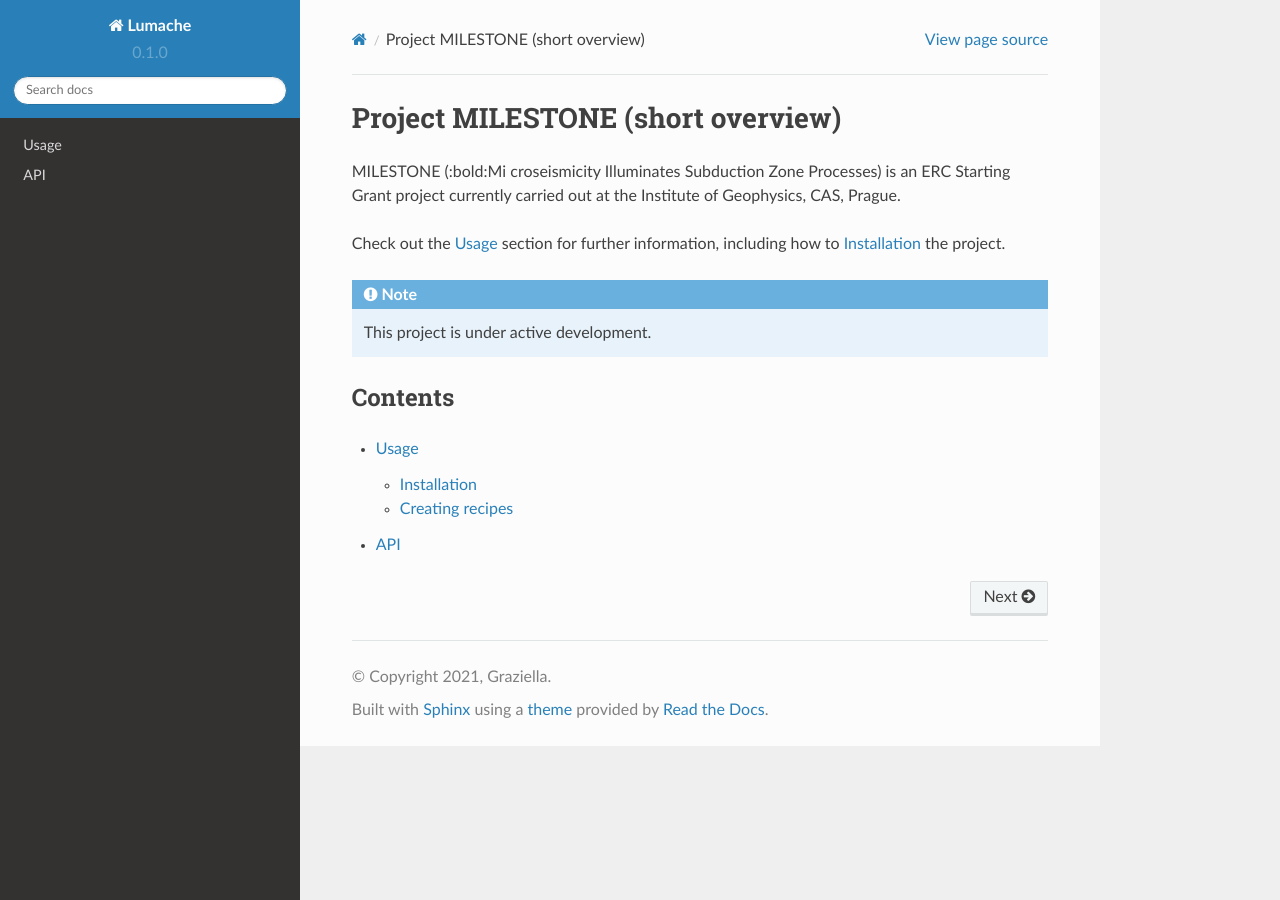
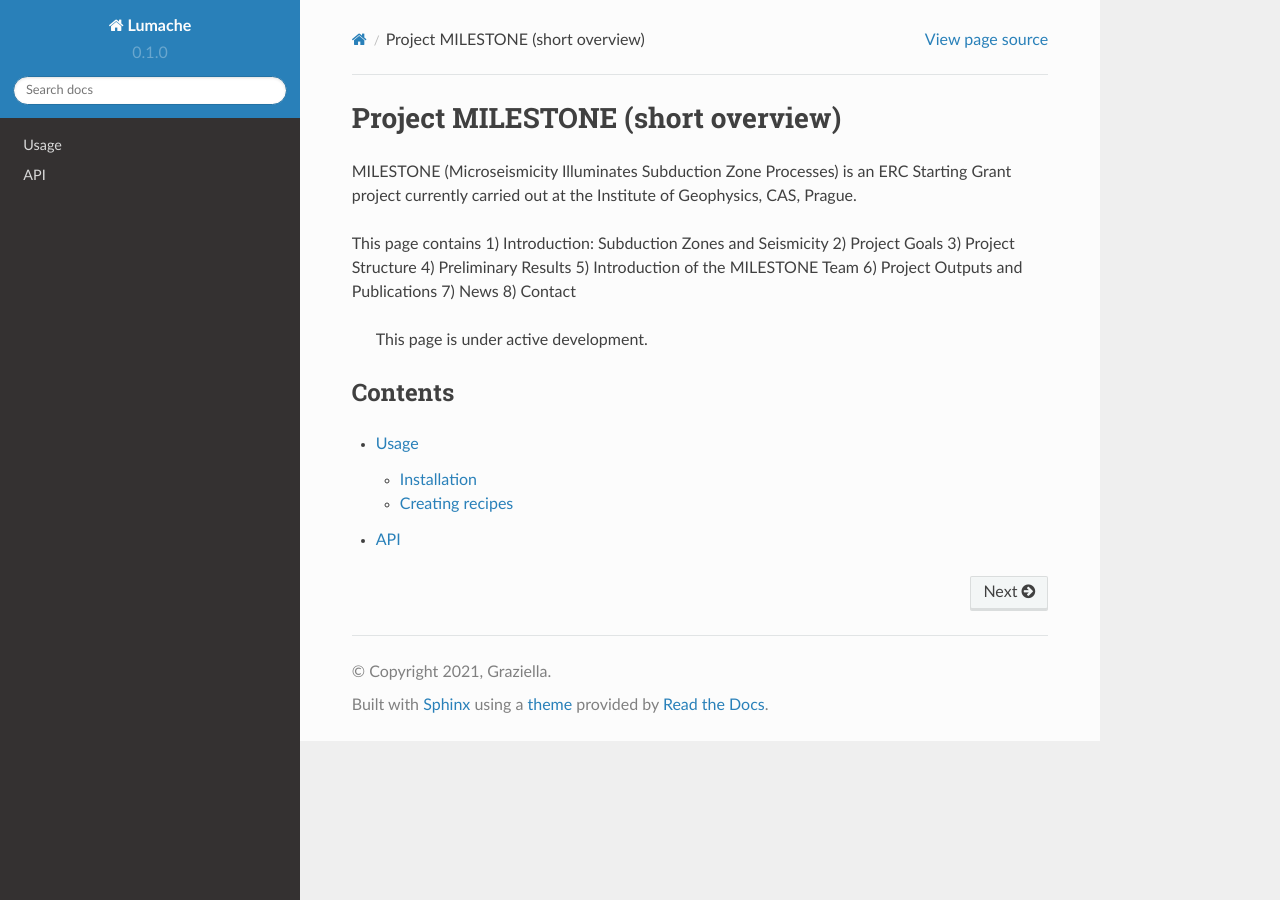
Before and after one commit to chrsippl/MILESTONE_web, a Sphinx documentation site: the page built from docs/source/index.rst, in a window 1280 px wide. Built offline with Sphinx 7.4.7 and the Read the Docs theme 2.0.0, drawn with Linux system fonts in a browser that asks for light colours.

Commit message:
Update index.rst

```diff
--- a/docs/source/index.rst
+++ b/docs/source/index.rst
@@ -1,14 +1,19 @@
 Project MILESTONE (short overview)
 ===================================
 
-MILESTONE (:bold:Mi croseismicity Illuminates Subduction Zone Processes) is an ERC Starting Grant project currently carried out at the Institute of Geophysics, CAS, Prague.
+MILESTONE (Microseismicity Illuminates Subduction Zone Processes) is an ERC Starting Grant project currently carried out at the Institute of Geophysics, CAS, Prague.
 
-Check out the :doc:`usage` section for further information, including
-how to :ref:`installation` the project.
+This page contains
+1) Introduction: Subduction Zones and Seismicity
+2) Project Goals
+3) Project Structure
+4) Preliminary Results
+5) Introduction of the MILESTONE Team
+6) Project Outputs and Publications
+7) News
+8) Contact
 
-.. note::
-
-   This project is under active development.
+   This page is under active development.
 
 Contents
 --------
```
